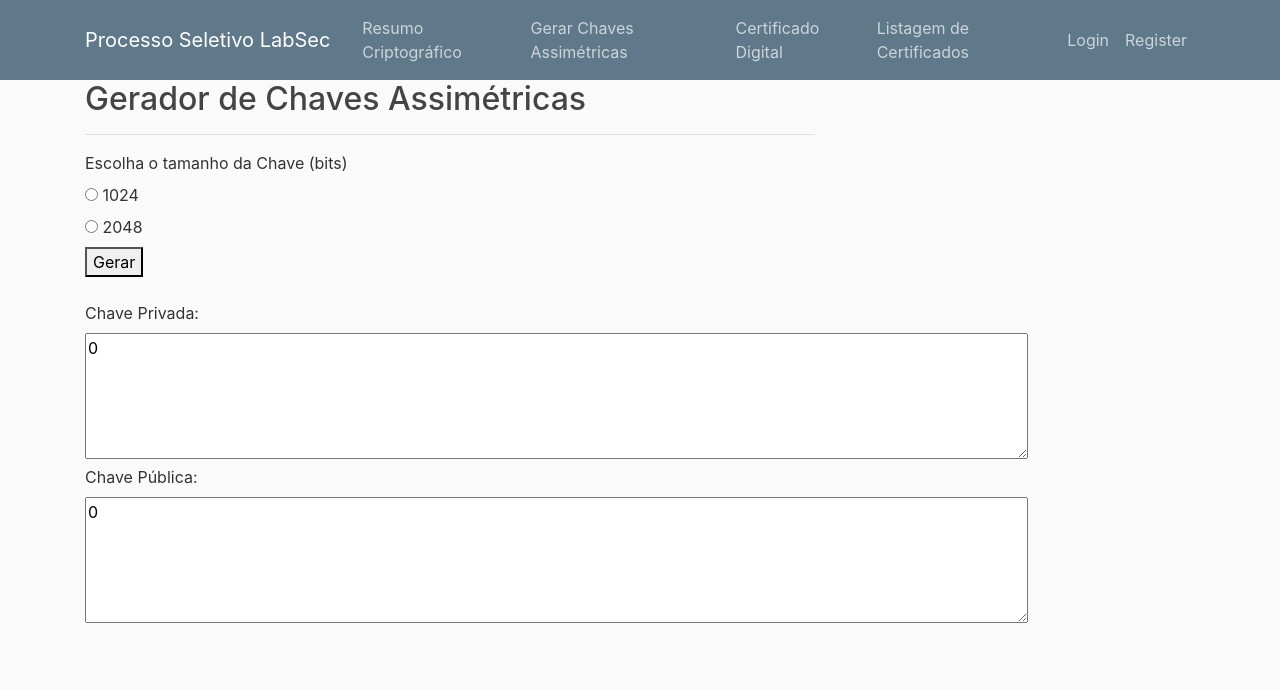
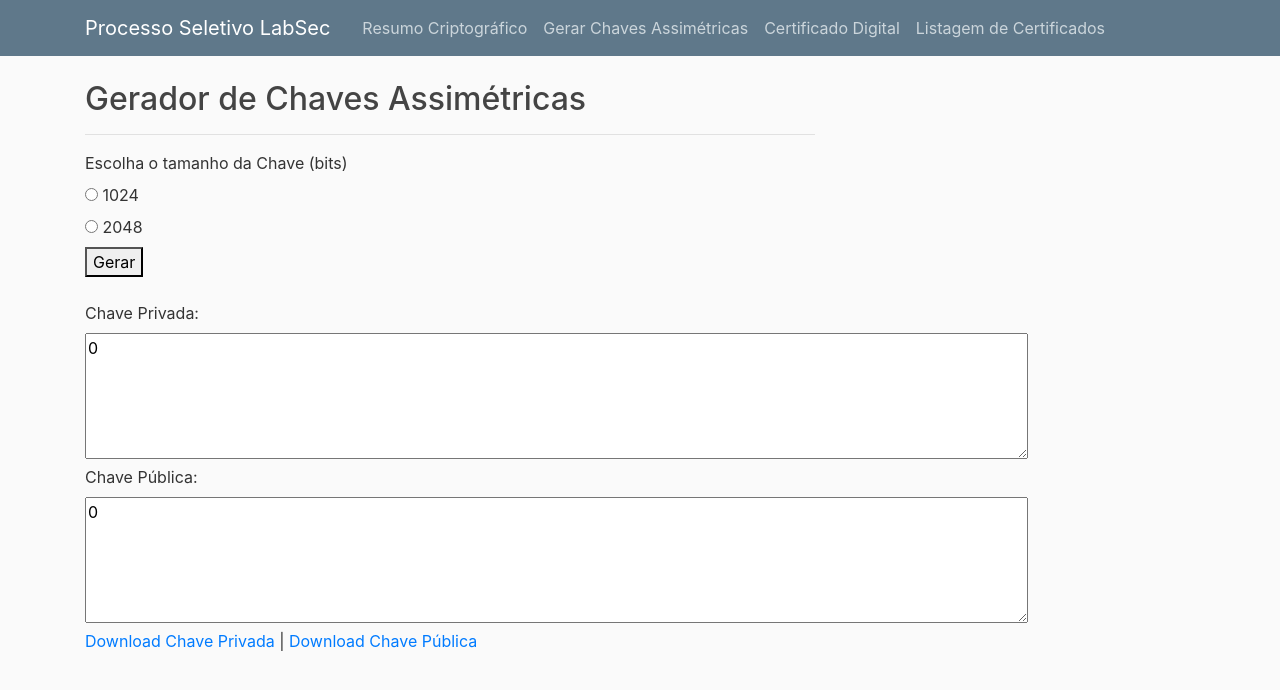
Before and after one commit to JPADN/asymmetric-cryptography, a Django app: page /gera_chaves/ in a window 1280 px wide. Shown: the top 690 px of the page. Run offline with Django 3.2, Linux system fonts and the light colour scheme; some libraries are stand-ins or nearby versions.

Commit message:
Static files download implementation

```diff
--- a/blog/templates/blog/base.html
+++ b/blog/templates/blog/base.html
@@ -34,10 +34,6 @@
                         <a class="nav-item nav-link" href="/listar_cert">Listagem de Certificados</a>
                     </div>
                         <!-- Navbar Right Side -->
-                    <div class="navbar-nav">
-                            <a class="nav-item nav-link" href="#">Login</a>
-                            <a class="nav-item nav-link" href="#">Register</a>
-                    </div>
                 </div>
             </div>
         </nav>
@@ -49,7 +45,7 @@
             {% block content %}{% endblock %}
           </div>
         </div>
-    </main>
+    </main><br><br><br>
     <!-- Optional JavaScript -->
     <!-- jQuery first, then Popper.js, then Bootstrap JS -->
     <script src="https://code.jquery.com/jquery-3.2.1.slim.min.js" integrity="sha384-KJ3o2DKtIkvYIK3UENzmM7KCkRr/rE9/Qpg6aAZGJwFDMVNA/GpGFF93hXpG5KkN" crossorigin="anonymous"></script>
--- a/blog/templates/blog/certificado_digital.html
+++ b/blog/templates/blog/certificado_digital.html
@@ -60,10 +60,10 @@
                 <input type='text' name='ou' placeholder="Unidade organizacional">
 
                 <br><button type='submit' name='criar_cert'>Criar Certificado</button>
-            </form><br>
+            </form>
 
         {% endif %}
 
     {% endif %}
-<br><br>
+
 {%  endblock content %}
--- a/blog/templates/blog/gera_chaves.html
+++ b/blog/templates/blog/gera_chaves.html
@@ -23,10 +23,9 @@
     <label for='textbox2'>Chave Pública:</label>
     <textarea id='textbox2' cols="90" rows="5">{{pubkey}}</textarea><br>
 
-<!--     <div>
-        <a href="./eu.jpeg" >
-            <img src='eu.jpeg'/>
-        </a>
-    </div> -->
-
+    {% load static %}
+    <p>
+        <a href='{% static "blog/chave-priv.key" %}' download>Download Chave Privada</a>  |
+        <a href='{% static "blog/chave-pub.key" %}' download>Download Chave Pública</a>
+    </p>
 {%  endblock content %}
--- a/blog/templates/blog/resumo_cripto.html
+++ b/blog/templates/blog/resumo_cripto.html
@@ -1,5 +1,6 @@
 {% extends "blog/base.html" %}
 {%  block content %}
+
     <h2>Resumo Criptográfico</h2>
     <hr>
     <form method='post' enctype='multipart/form-data'>
@@ -10,5 +11,6 @@
     <p>
         Hash (obtido pelo algoritmo SHA-256): <br>
         <textarea id='textbox' cols="70" rows="2">{{ text }}</textarea>
-    </p><br>
+    </p>
+
 {%  endblock content %}
--- a/blog/views.py
+++ b/blog/views.py
@@ -20,6 +20,9 @@ def home(request):
 # ------------------------------------- - ------------------------------------ #
 
 def gera_chave(request):
+    with open('blog/static/blog/chave-priv.key','wb'): pass
+    with open('blog/static/blog/chave-pub.key', 'wb'): pass
+
     keys = {'pubkey': 0, 'privkey': 0}
 
     if request.method == 'POST':
@@ -29,10 +32,10 @@ def gera_chave(request):
             key, pubkey, privkey = gerar_chave(bit_length)
 
             # Implementar download
-            #with open('./chaves/chave-priv.key', 'wb+') as f:
-            #    f.write(crypto.dump_privatekey(crypto.FILETYPE_PEM, key))
-            #with open('./chaves/chave-pub.key', 'wb+') as d:
-            #    d.write(crypto.dump_publickey(crypto.FILETYPE_PEM, key))
+            with open('blog/static/blog/chave-priv.key', 'wb') as f:
+                f.write(crypto.dump_privatekey(crypto.FILETYPE_PEM, key))
+            with open('blog/static/blog/chave-pub.key', 'wb') as d:
+                d.write(crypto.dump_publickey(crypto.FILETYPE_PEM, key))
 
 
             keys = {'pubkey': pubkey, 'privkey': privkey}
```
Also changed, not shown: django_project/settings.py (line endings or trailing spaces), 4 other files.
